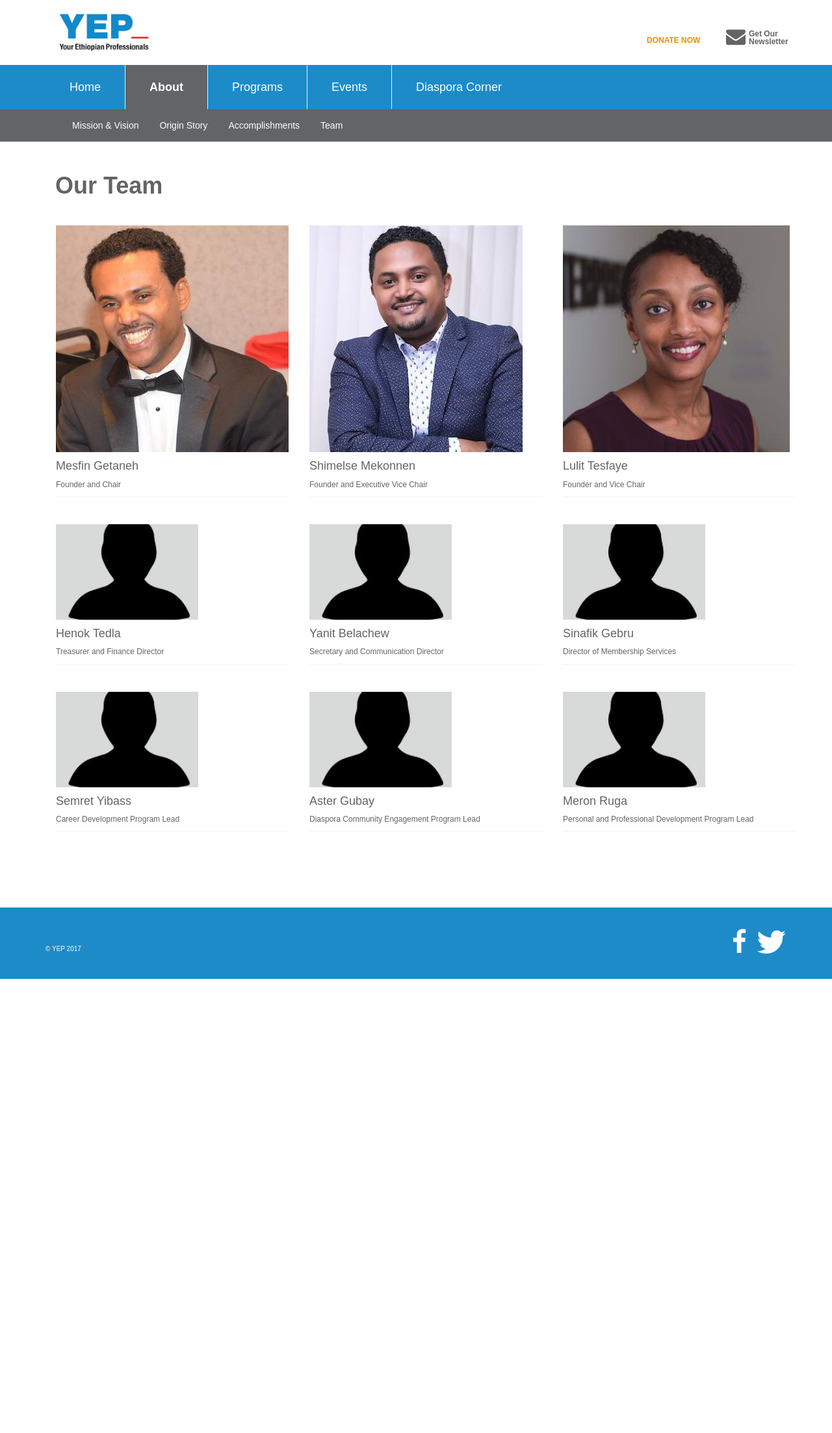
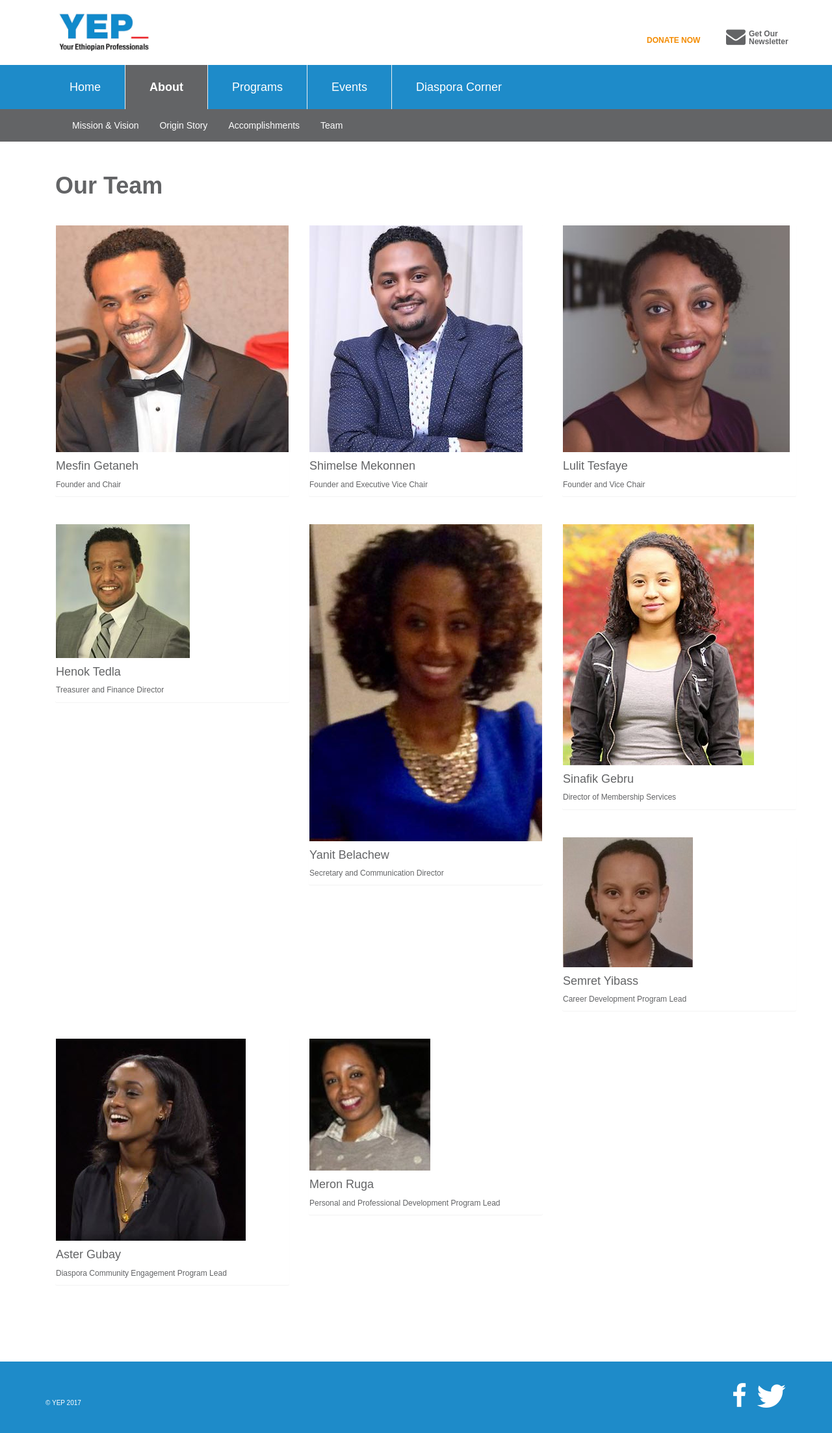
Before and after one commit to YEPNetwork/yepnetwork.github.io, a Jekyll site: the page built from _page/team.html, in a window 1280 px wide. Shown: the whole page at 65% size. Built offline with Jekyll 4.4.1, drawn with Linux system fonts in a browser that asks for light colours; nearby versions of some CDN libraries; some web fonts are replaced; before the commit the page ends 1507 px from its top, so only the background shows below that.

Commit message:
Updated team photos.

```diff
--- a/_data/team.yml
+++ b/_data/team.yml
@@ -9,13 +9,19 @@
   image: lulit-tesfaye.jpg
 - name: Henok Tedla
   position: Treasurer and Finance Director
+  image: henok-tedla.jpg
 - name: Yanit Belachew
   position: Secretary and Communication Director
+  image: yanit-belachew.jpg
 - name: Sinafik Gebru
   position: Director of Membership Services
+  image: sinafik-gebru.jpg
 - name: Semret Yibass
   position: Career Development Program Lead
+  image: semret-yibass.jpg
 - name: Aster Gubay
   position: Diaspora Community Engagement Program Lead
+  image: aster-gubay.jpg
 - name: Meron Ruga
   position: Personal and Professional Development Program Lead
+  image: meron-ruga.jpg
```
